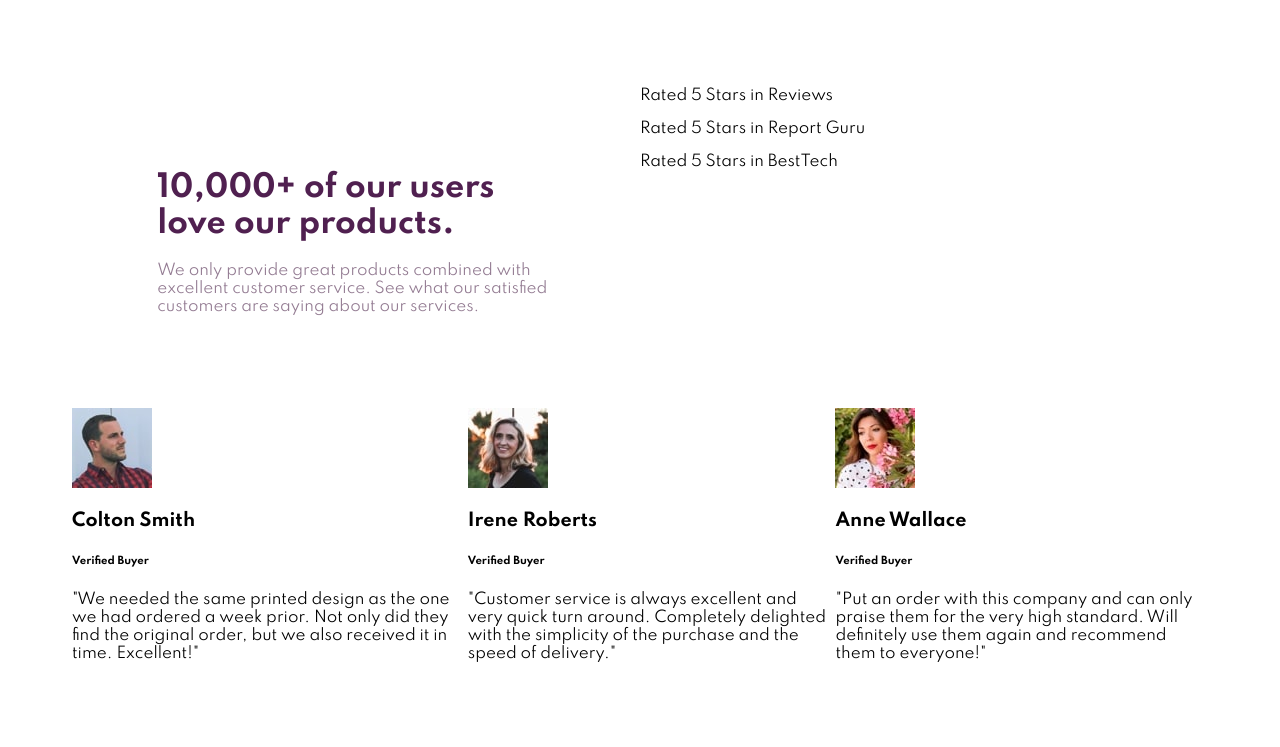
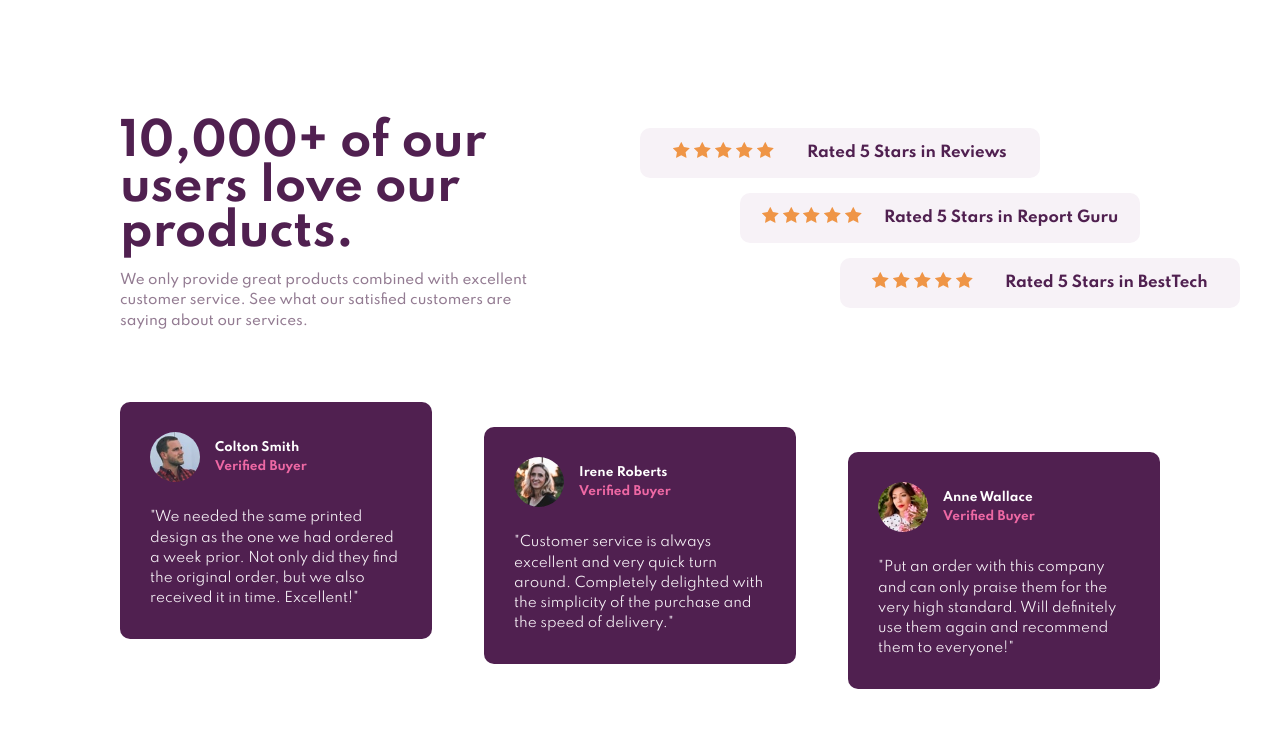
Before and after one commit to Dfcuevas/social_proof_section, a plain HTML site: page index.html in a window 1280 px wide. Drawn offline with Linux system fonts and the light colour scheme.

Commit message:
mejorando el diseño

```diff
--- a/index.html
+++ b/index.html
@@ -1,14 +1,21 @@
 <!DOCTYPE html>
 <html lang="en">
-
   <head>
     <meta charset="UTF-8" />
     <meta name="viewport" content="width=device-width, initial-scale=1.0" />
     <!-- displays site properly based on user's device -->
     <link rel="preconnect" href="https://fonts.gstatic.com" />
-  <link href="https://fonts.googleapis.com/css2?family=Spartan:wght@400;500;700&display=swap" rel="stylesheet" />
+    <link
+      href="https://fonts.googleapis.com/css2?family=Spartan:wght@400;500;700&display=swap"
+      rel="stylesheet"
+    />
     <link rel="stylesheet" href="./resources/css/estilos.css" />
-  <link rel="icon" type="image/png" sizes="32x32" href="./resources/images/favicon-32x32.png" />
+    <link
+      rel="icon"
+      type="image/png"
+      sizes="32x32"
+      href="./resources/images/favicon-32x32.png"
+    />
 
     <title>Social proof section</title>
 
@@ -19,49 +26,99 @@
     <main class="grid-container">
       <header>
         <h1>10,000+ of our users love our products.</h1>
-      <p>We only provide great products combined with excellent customer service. See what our satisfied customers are
-        saying about our services.</p>
+        <p>
+          We only provide great products combined with excellent customer
+          service. See what our satisfied customers are saying about our
+          services.
+        </p>
       </header>
 
       <section class="rating-section">
         <div class="rating-box">
+          <div class="stars-box">
+            <img src="./resources/images/icon-star.svg" />
+            <img src="./resources/images/icon-star.svg" />
+            <img src="./resources/images/icon-star.svg" />
+            <img src="./resources/images/icon-star.svg" />
+            <img src="./resources/images/icon-star.svg" />
+          </div>
           <p>Rated 5 Stars in Reviews</p>
         </div>
-      <div class="rating-box">
+        <div class="rating-box box2">
+          <div class="stars-box">
+            <img src="./resources/images/icon-star.svg" />
+            <img src="./resources/images/icon-star.svg" />
+            <img src="./resources/images/icon-star.svg" />
+            <img src="./resources/images/icon-star.svg" />
+            <img src="./resources/images/icon-star.svg" />
+          </div>
           <p>Rated 5 Stars in Report Guru</p>
         </div>
-      <div class="rating-box">
+        <div class="rating-box box3">
+          <div class="stars-box">
+            <img src="./resources/images/icon-star.svg" />
+            <img src="./resources/images/icon-star.svg" />
+            <img src="./resources/images/icon-star.svg" />
+            <img src="./resources/images/icon-star.svg" />
+            <img src="./resources/images/icon-star.svg" />
+          </div>
           <p>Rated 5 Stars in BestTech</p>
         </div>
       </section>
 
       <section class="comments-section">
         <div class="comments-box">
-        <img src="./resources/images/image-colton.jpg" alt="Foto de perfil de Colton">
+          <div class="perfil">
+            <img
+              src="./resources/images/image-colton.jpg"
+              alt="Foto de perfil de Colton"
+            />
+            <div class="datos">
             <h3>Colton Smith</h3>
             <h6>Verified Buyer</h6>
-        <p>"We needed
-          the same printed design as the one we had ordered a week prior. Not only did
-          they find the original order, but we also received it in time. Excellent!"</p>
           </div>
-      <div class="comments-box">
-        <img src="./resources/images/image-irene.jpg" alt="Foto de perfil de Irene">
+          </div>
+          <p>
+            "We needed the same printed design as the one we had ordered a week
+            prior. Not only did they find the original order, but we also
+            received it in time. Excellent!"
+          </p>
+        </div>
+        <div class="comments-box boxcoment2">
+          <div class="perfil">
+          <img
+            src="./resources/images/image-irene.jpg"
+            alt="Foto de perfil de Irene"
+          />
+          <div class="datos">
           <h3>Irene Roberts</h3>
           <h6>Verified Buyer</h6>
-        <p>"Customer service is always excellent and very
-          quick turn around. Completely delighted with the simplicity of the purchase
-          and the speed of delivery."</p>
         </div>
-      <div class="comments-box">
-        <img src="./resources/images/image-anne.jpg" alt="Foto de perfil de Anne">
+        </div>
+          <p>
+            "Customer service is always excellent and very quick turn around.
+            Completely delighted with the simplicity of the purchase and the
+            speed of delivery."
+          </p>
+        </div>
+        <div class="comments-box boxcoment3">
+          <div class="perfil">
+          <img
+            src="./resources/images/image-anne.jpg"
+            alt="Foto de perfil de Anne"
+          />
+          <div class="datos">
           <h3>Anne Wallace</h3>
           <h6>Verified Buyer</h6>
-        <p>"Put an order with
-          this company and can only praise them for the very high standard. Will
-          definitely use them again and recommend them to everyone!"</p>
+        </div>
+        </div>
+          <p>
+            "Put an order with this company and can only praise them for the
+            very high standard. Will definitely use them again and recommend
+            them to everyone!"
+          </p>
         </div>
       </section>
     </main>
   </body>
-
 </html>
--- a/resources/css/estilos.css
+++ b/resources/css/estilos.css
@@ -19,44 +19,131 @@ html {
 *::before,
 *::after {
     box-sizing: inherit;
+    margin: 0;
+    padding: 0;
 }
 
 body {
-    font-family: var(--mainFontFamily);
-    padding: 5%;
     height: 100vh;
+    font-family: 'Spartan', sans-serif;
 }
 
 .grid-container {
+    display: grid;
     height: 100%;
-    display: grid;
-    grid-template-columns: 2fr 1fr 1fr 2fr;
-    grid-template-rows: repeat(2, 1fr);
+    padding: 120px;
+    grid-template-columns: repeat(2, 1fr);
+    grid-template-rows: 1fr 2fr;
     grid-template-areas:
-    "header header rating rating"
-    "comments comments comments comments"
+    "header rating"
+    "comments comments"
     ;
 }
 
 header {
     grid-area: header;
-    padding: 5% 15%;
+    padding-right: 100px;
     align-self: center;
 }
 
 header h1 {
+    font-size: 3rem;
     color: var(--veryDarkMagenta);
+    line-height: 1;
+    margin-bottom: 15px;
 }
 
 header p {
+    font-size: 0.9rem;
+    line-height: 1.5;
     color: var(--darkGrayishMagenta);
+    font-weight: 500;
 }
+
 
 .rating-section {
     grid-area: rating;
+    position: relative;
+    align-self: center;
+}
+
+.rating-section .rating-box {
+    display: flex;
+    justify-content: space-evenly;
+    align-items: center;
+    height: 50px;
+    max-width: 400px;
+    background: var(--lightGrayishMagenta);
+    border-radius: 10px;
+    margin-bottom: 15px;
+}
+
+.rating-section .rating-box p {
+    color: var(--veryDarkMagenta);
+    font-weight: bold;
+}
+
+.rating-section .box2 {
+    position: relative;
+    left: 100px;
+}
+
+.rating-section .box3 {
+    position: relative;
+    left: 200px;
 }
 
 .comments-section {
+    position: relative;
     grid-area: comments;
     display: flex;
+    justify-content: space-between;
+    align-items: center;
+    margin-top: 30px;
 }
+
+.comments-box {
+    padding: 30px;
+    background: var(--veryDarkMagenta);
+    max-width: 30%;
+    border-radius: 10px;
+}
+
+.comments-section .boxcoment2 {
+    position: relative;
+    top: 25px;
+}
+
+.comments-section .boxcoment3 {
+    position: relative;
+    top: 50px;
+}
+
+.comments-box p {
+    color: var(--lightGrayishMagenta);
+    font-size: 0.9rem;
+    line-height: 1.5;
+}
+
+.comments-box .perfil {
+    display: flex;
+    align-items: center;
+    margin-bottom: 25px;
+}
+
+.comments-box .perfil img {
+    margin-right: 15px;
+    border-radius: 50%;
+    width: 50px;
+}
+
+.comments-box .datos h3 {
+    color: var(--white);
+    font-size: 0.8rem;
+    margin-bottom: 5px;
+}
+
+.comments-box .datos h6 {
+    color: var(--softPink);
+    font-size: 0.8rem;
+}
```
Lines whose indentation alone changed are shown as unchanged.
